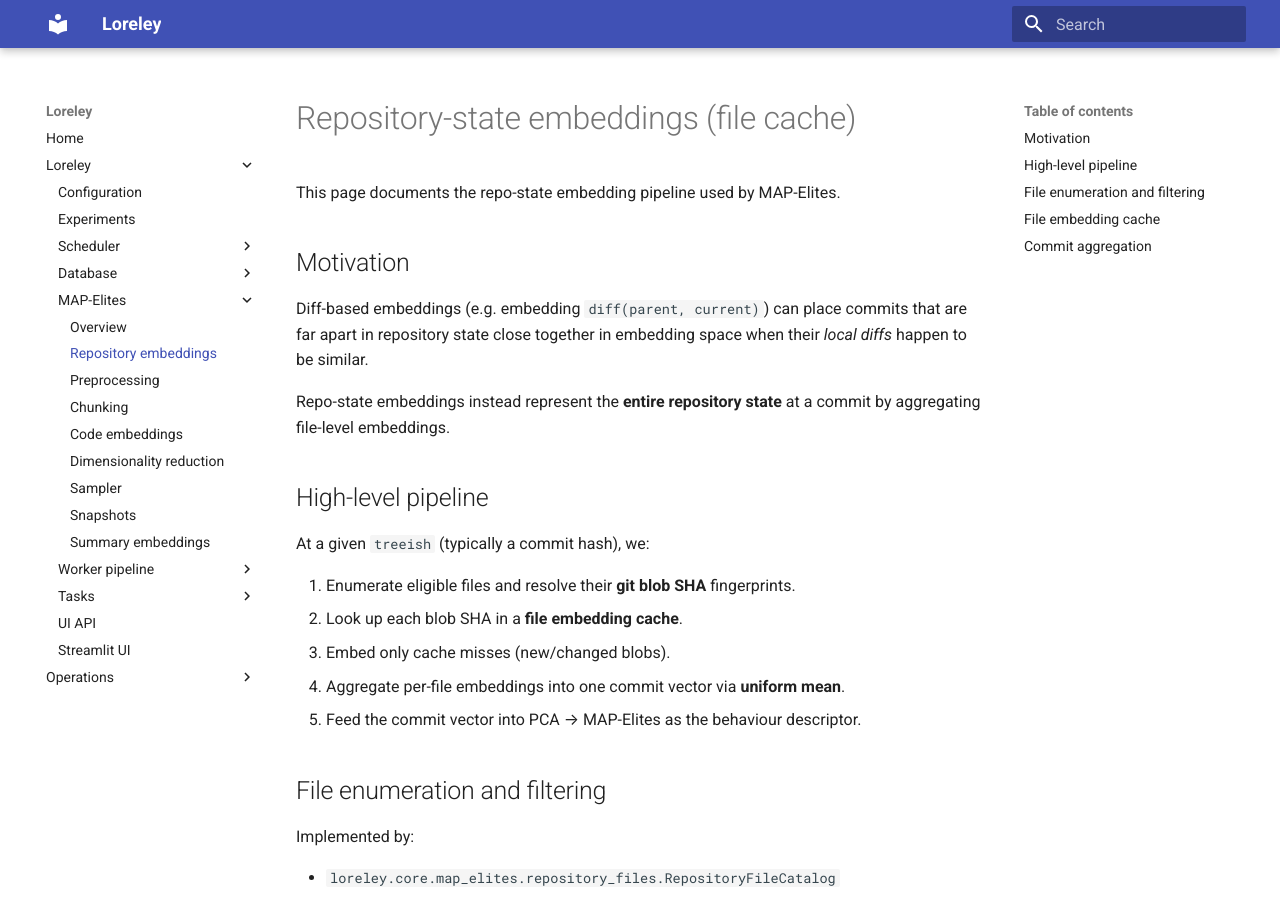
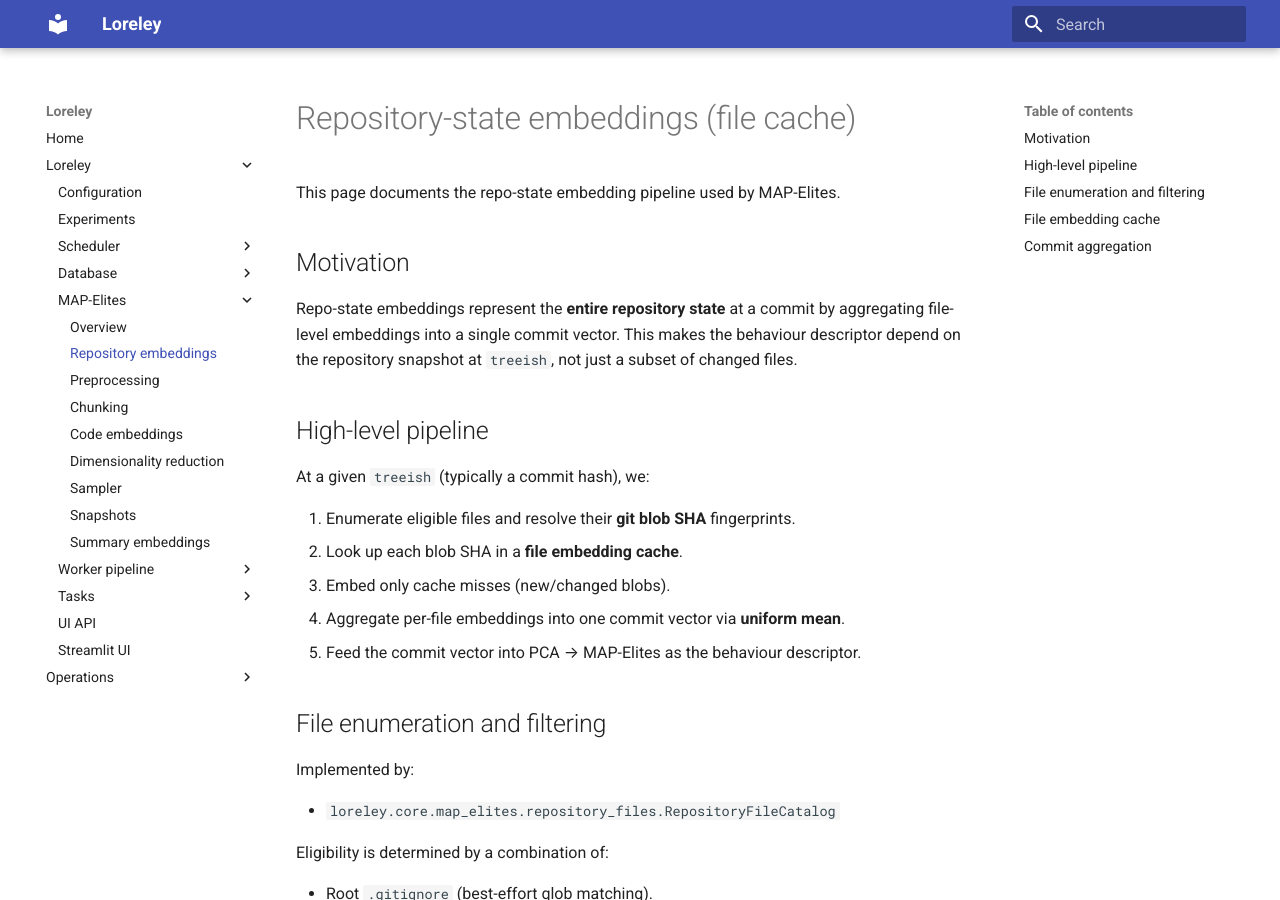
Before and after one commit to NeapolitanIcecream/loreley, an MkDocs documentation site: the page built from docs/loreley/core/map-elites/repository_embedding.md, in a window 1280 px wide and 900 px high. Built offline with MkDocs 1.6.1 and Material for MkDocs 9.7.7, drawn with Linux system fonts in a browser that asks for light colours.

Commit message:
update docs

```diff
--- a/docs/loreley/core/map-elites/repository_embedding.md
+++ b/docs/loreley/core/map-elites/repository_embedding.md
@@ -4,12 +4,10 @@ This page documents the repo-state embedding pipeline used by MAP-Elites.
 
 ## Motivation
 
-Diff-based embeddings (e.g. embedding `diff(parent, current)`) can place commits
-that are far apart in repository state close together in embedding space when
-their *local diffs* happen to be similar.
-
-Repo-state embeddings instead represent the **entire repository state** at a
-commit by aggregating file-level embeddings.
+Repo-state embeddings represent the **entire repository state** at a commit by
+aggregating file-level embeddings into a single commit vector. This makes the
+behaviour descriptor depend on the repository snapshot at `treeish`, not just a
+subset of changed files.
 
 ## High-level pipeline
 
```
Also changed, not shown: README.md (+8 -4 lines), docs/index.md (+1 -1 lines), docs/loreley/config.md (+2 -2 lines), docs/loreley/core/map-elites/dimension_reduction.md (+4 -4 lines), docs/loreley/core/map-elites/map-elites.md (+1 -1 lines).
